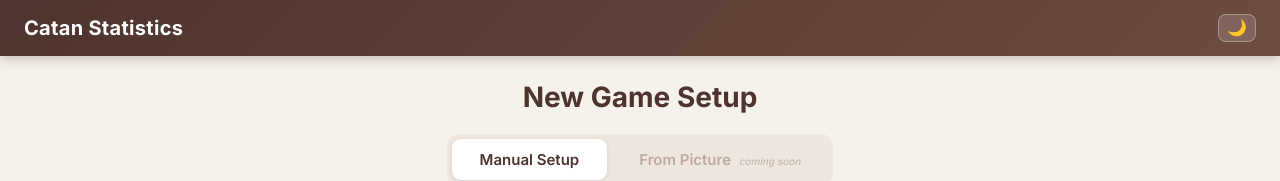
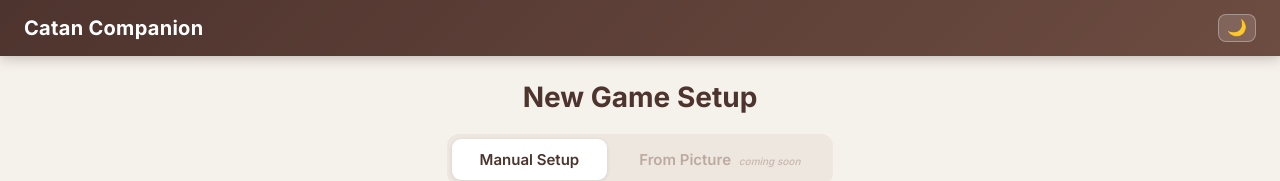
Before and after one commit to jeremymaignan/catan-statistics, a React (Create React App) app in the folder frontend/: page / in a window 1280 px wide. Shown: the top 181 px of the page. Built offline with nearby package versions, Linux system fonts and the light colour scheme; no server answers.

Commit message:
rename project

```diff
--- a/frontend/package.json
+++ b/frontend/package.json
@@ -1,5 +1,5 @@
 {
-  "name": "catan-statistics-frontend",
+  "name": "catan-companion-frontend",
   "version": "1.0.0",
   "private": true,
   "dependencies": {
--- a/frontend/public/index.html
+++ b/frontend/public/index.html
@@ -3,7 +3,7 @@
 <head>
   <meta charset="utf-8" />
   <meta name="viewport" content="width=device-width, initial-scale=1" />
-  <title>Catan Statistics</title>
+  <title>Catan Companion</title>
   <link rel="icon" type="image/svg+xml" href="%PUBLIC_URL%/favicon.svg" />
   <link rel="preconnect" href="https://fonts.googleapis.com" />
   <link rel="preconnect" href="https://fonts.gstatic.com" crossorigin />
--- a/frontend/src/App.js
+++ b/frontend/src/App.js
@@ -160,7 +160,7 @@
     <div style={styles.app}>
       <header style={styles.header}>
         <div className="header-inner" style={styles.headerInner}>
-          <h1 className="header-title" style={styles.headerTitle}>Catan Statistics</h1>
+          <h1 className="header-title" style={styles.headerTitle}>Catan Companion</h1>
           <div className="header-actions" style={styles.headerActions}>
             {gameId && (
               <>
--- a/frontend/src/responsive.css
+++ b/frontend/src/responsive.css
@@ -1,4 +1,4 @@
-/* Responsive styles for Catan Statistics */
+/* Responsive styles for Catan Companion */
 
 /* ── Theme variables ────────────────────────────────────── */
 :root {
```
Also changed, not shown: 2 other files (tests, documents, lock files or other folders).
